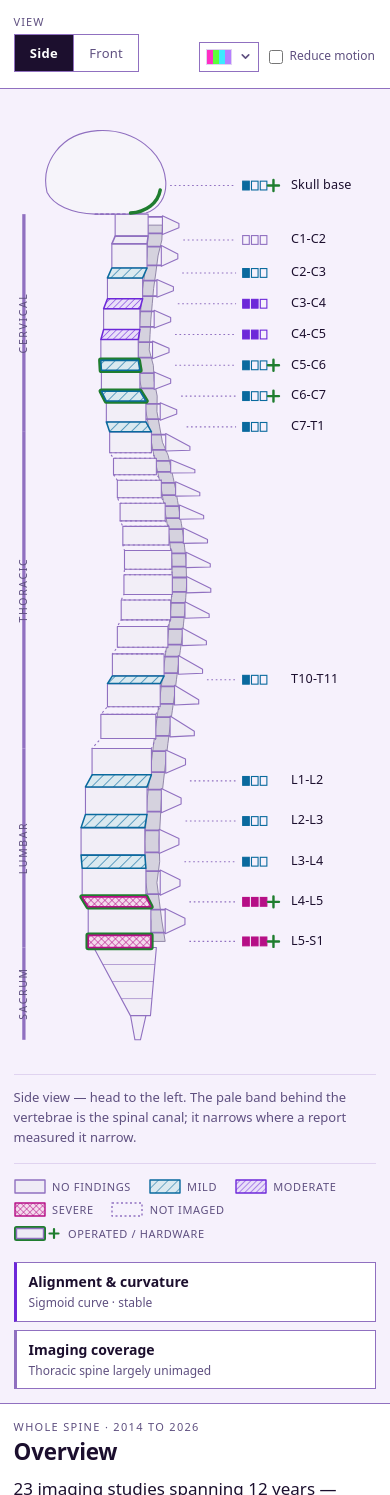
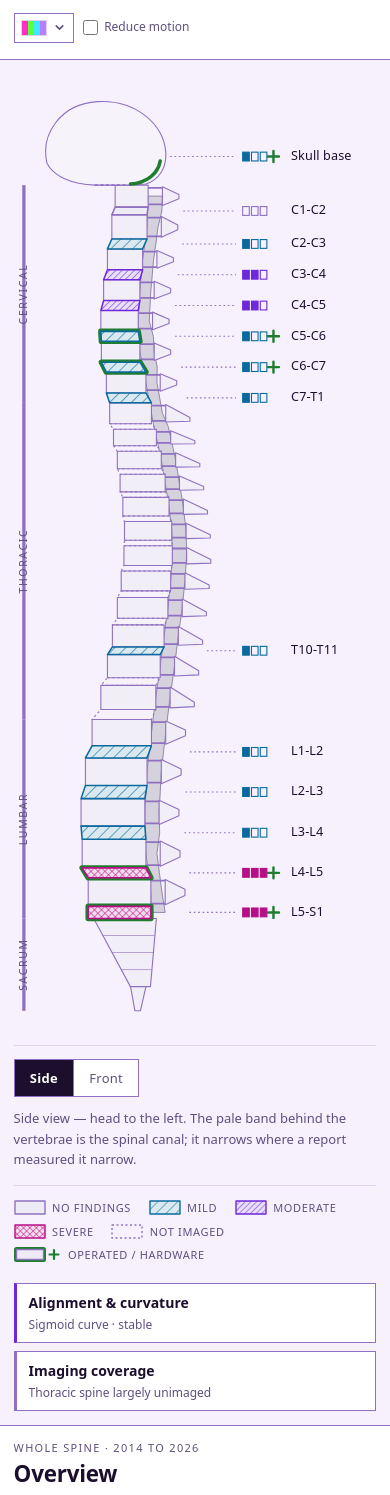
Before and after one commit to kaseycolian/oh-my-gosh-its-back-again, a plain HTML site: page index.html in a window 390 px wide. Shown: the part 86-1581 px from the top of the page. Drawn offline with Linux system fonts and the light colour scheme; a script that the page names is missing.

Commit message:
Move the Side/Front toggle under the diagram it controls
The toggle sat in the masthead beside the theme picker, which put a
diagram-scoped control in a page-scoped place. It redraws the spine and nothing
else.

The better reason to move it is that #view-caption was already under the diagram,
and the caption is the readout of the state the toggle sets - "Side view - head to
the left", "Front view - as if facing you". Control and caption were at opposite
ends of the page. They are now one block, in that order, which fixes the
association through structure rather than by bolting on aria-describedby. A
description on the group would have made a screen reader recite 150 characters
every time focus landed on either button; reading order does the same work for
free.

Stacked rather than side by side. The caption already wraps to three lines in a
column capped at 30rem, so setting a 140px control beside it would cut the measure
to roughly 45 characters, push it to four lines, and strand empty space under the
buttons. Stacked also survives 320px with no media query. Left-aligned to the
column's text axis, matching the caption, legend and whole-spine buttons, rather
than centred under the drawing - which would have orphaned it from everything
below it.

The visible "View" label is gone. Two buttons reading Side and Front, directly
under a drawing of a spine, above a caption beginning "Side view -", do not need a
third piece of text explaining that they are a view control. The group keeps an
accessible name via aria-label; there is no visible label text for it to
contradict, so label-in-name is unaffected.

Header cleanup follows: .control and .control-label had no other user, and the
hairline before .prefs existed to separate the appearance cluster from the view
toggle - with the toggle gone it divided nothing and would have read as a stray
tick.

Also fixes a pre-existing High Contrast gap the move surfaced. The pressed segment
is an inverted fill, which forced-colors flattens back to Canvas, leaving bold
weight as the only cue for which view is active; it now takes Highlight /
HighlightText like the dropdown's focused option.

No JavaScript change - #view-toggle keeps its id, and the delegated click handler
keys only off data-home / data-jump / data-level.

Co-Authored-By: Claude Opus 5 <noreply@anthropic.com>

```diff
--- a/assets/app.css
+++ b/assets/app.css
@@ -105,12 +105,9 @@ button { cursor: pointer; }
 }
 .brand-sub { margin: 0.15rem 0 0; color: var(--text-muted); font-size: 0.8125rem; }
 
+/* Holds the appearance cluster alone; kept as an element because the theme panel
+   anchors to it (data-dropdown-anchor). */
 .controls { display: flex; flex-wrap: wrap; align-items: flex-end; gap: 0.75rem 1.25rem; }
-.control { display: flex; flex-direction: column; gap: 0.25rem; }
-.control-label {
-  font-size: 0.6875rem; text-transform: uppercase; letter-spacing: 0.1em;
-  color: var(--text-muted);
-}
 
 .segmented { display: flex; border: 1px solid var(--border-strong); }
 .segmented button {
@@ -122,13 +119,8 @@ button { cursor: pointer; }
 .segmented button:hover { color: var(--text); background: color-mix(in srgb, var(--text) 7%, var(--bg-panel)); }
 .segmented button.is-on { background: var(--text); color: var(--bg-panel); font-weight: 600; }
 
-/* Appearance cluster — set apart by a hairline and pitched below the view toggle
-   in the visual hierarchy. */
+/* Appearance cluster — now the only thing in the header besides the brand. */
 .prefs { display: flex; align-items: center; gap: 0.75rem; }
-.prefs::before {
-  content: ""; align-self: stretch; width: 1px;
-  background: var(--border); margin-right: 0.25rem;
-}
 
 .pref-check {
   display: inline-flex; align-items: center; gap: 0.4rem;
@@ -363,10 +355,14 @@ button { cursor: pointer; }
 
 /* ---------- caption, legend, whole-spine tabs -------------------------- */
 
-.caption {
-  margin: 1rem 0 0; color: var(--text-muted); font-size: 0.8125rem;
-  border-top: var(--rule); padding-top: 0.75rem;
+/* Stacked rather than side by side: the caption runs to three lines at this column
+   width, so setting the control beside it would cut the measure to ~45 characters
+   and strand empty space under the buttons. The rule is where the diagram ends. */
+.viewbar {
+  display: flex; flex-direction: column; align-items: flex-start; gap: 0.7rem;
+  margin-top: 1rem; padding-top: 0.85rem; border-top: var(--rule);
 }
+.caption { margin: 0; color: var(--text-muted); font-size: 0.8125rem; }
 
 .legend { margin-top: 1rem; border-top: var(--rule); padding-top: 0.85rem; }
 .legend-defs { position: absolute; width: 0; height: 0; overflow: hidden; }
@@ -560,9 +556,7 @@ button { cursor: pointer; }
   :root { --gutter: 0.85rem; }
   .metric { grid-template-columns: minmax(0, 1fr); }
   .metric dd { margin-bottom: 0.15rem; }
-  .controls { width: 100%; justify-content: space-between; }
   .prefs { gap: 0.5rem; }
-  .prefs::before { display: none; }   /* the wrap already separates the clusters */
 }
 
 /* ---------- motion ------------------------------------------------------ */
@@ -608,6 +602,14 @@ button { cursor: pointer; }
 
   .dropdown-option[aria-selected="true"] { background: Canvas; color: CanvasText; }
 
+  /* The pressed segment is an inverted fill, which forced-colors flattens back to
+     Canvas — leaving bold weight as the only cue for which view is active. */
+  .segmented button.is-on {
+    background: Highlight;
+    color: HighlightText;
+    forced-color-adjust: none;
+  }
+
   /* The diagram leans on colour-mix fills that forced-colors discards; the hatch
      patterns and the tick meters still carry severity, but make sure the outlines
      that define each shape survive. */
--- a/index.html
+++ b/index.html
@@ -34,13 +34,6 @@
       </div>
     </div>
     <div class="controls">
-      <div class="control">
-        <span class="control-label" id="view-label">View</span>
-        <div class="segmented" id="view-toggle" role="group" aria-labelledby="view-label">
-          <button type="button" data-view="side" class="is-on" aria-pressed="true">Side</button>
-          <button type="button" data-view="front" aria-pressed="false">Front</button>
-        </div>
-      </div>
       <!-- Appearance. Deliberately quiet: theming is a convenience, not a feature
            of the record. The panel anchors to .controls so it stays readable even
            though its trigger is small. -->
@@ -70,7 +63,16 @@
 
     <div id="spine-mount" class="spine-mount"></div>
 
-    <p class="caption" id="view-caption"></p>
+    <!-- The toggle redraws the diagram and nothing else, so it belongs to the diagram
+         rather than the header. The caption under it is the readout of the state it
+         sets, which is why the two are one block and in this order. -->
+    <div class="viewbar">
+      <div class="segmented" id="view-toggle" role="group" aria-label="Diagram view">
+        <button type="button" data-view="side" class="is-on" aria-pressed="true">Side</button>
+        <button type="button" data-view="front" aria-pressed="false">Front</button>
+      </div>
+      <p class="caption" id="view-caption"></p>
+    </div>
 
     <div class="legend" role="group" aria-label="Diagram key">
       <!-- Patterns for the swatches below; the diagram builds its own copies. -->
```
Also changed, not shown: 1 other file.
